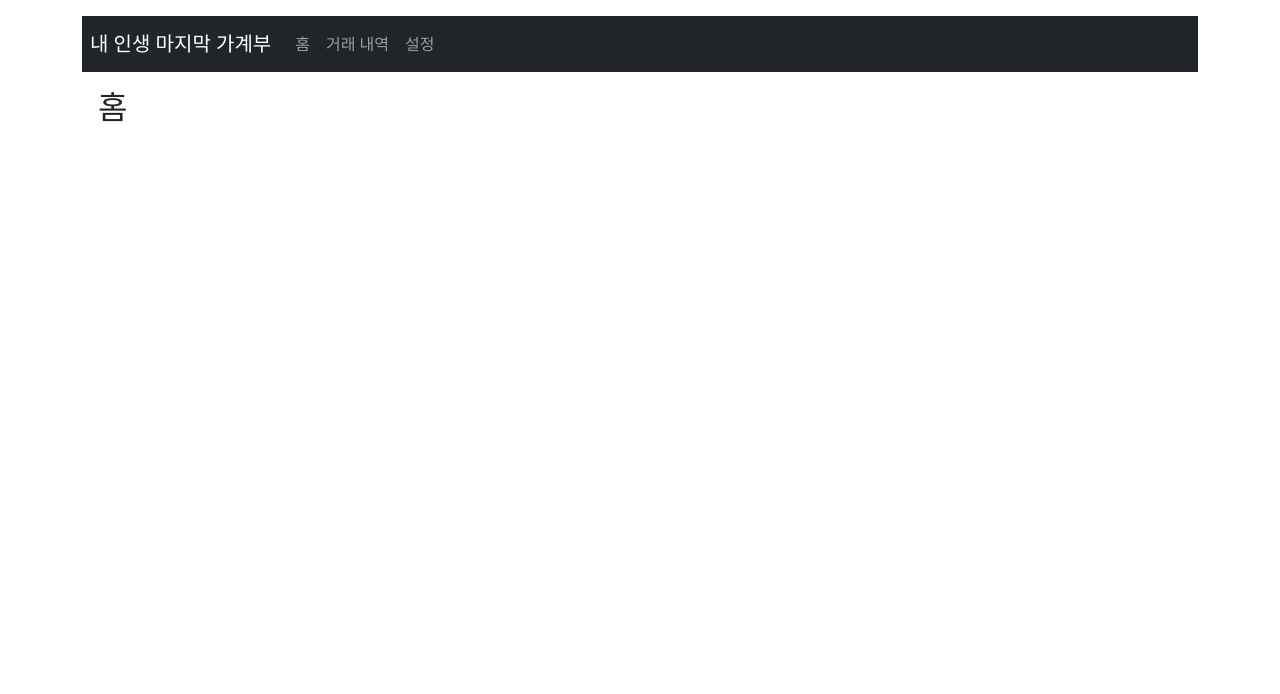
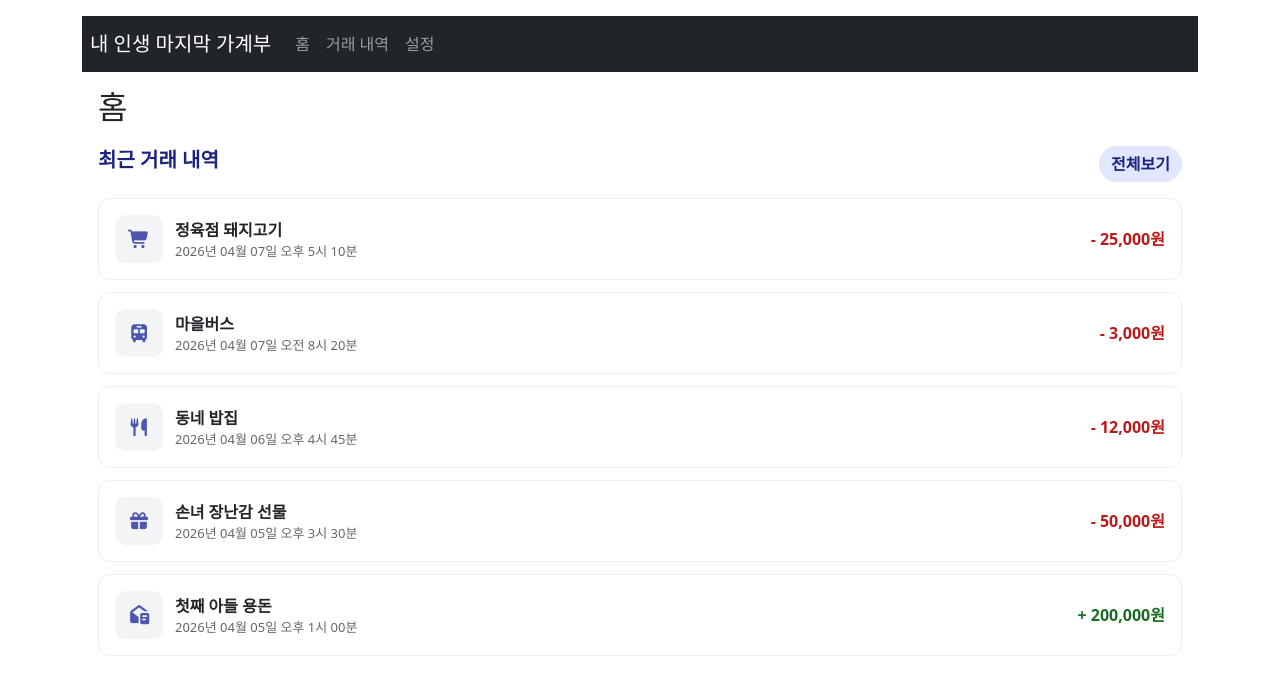
Before and after one commit to KBSkeletonTeam4/Team4_skeleton, a Vue app: page / in a window 1280 px wide. Shown: the top 694 px of the page. Built offline with nearby package versions, Linux system fonts and the light colour scheme.

Commit message:
feat: add RecentList component to Home.vue

```diff
--- a/src/pages/Home.vue
+++ b/src/pages/Home.vue
@@ -1,7 +1,8 @@
 <template>
   <div class="component-wrapper p-3">
     <h2>홈</h2>
-
+    <!-- 최근 거래내역 리스트 -->
+    <RecentList />
   </div>
 </template>
 
@@ -10,6 +11,9 @@
  * 1. 외부 모듈 및 컴포넌트 Import
  */
 import { ref, computed, onMounted } from 'vue';
+// 최근 거래내역 컴포넌트 Import
+import RecentList from '@/components/home/RecentList.vue';
+// import RecentList from '@/components/home/RecentList_chatgpt.vue';
 // import { useRouter, useRoute } from 'vue-router';
 // import { useTransactionStore } from '@/stores/useTransactionStore';
 
```
